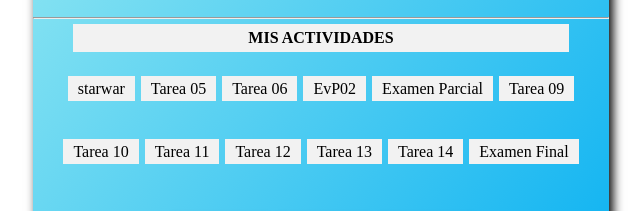
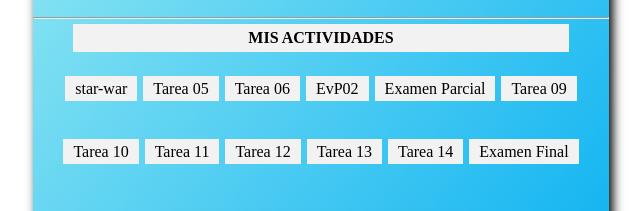
Before and after one commit to omar061020/omar061020.github.io, a plain HTML site: page index.html in a window 1280 px wide. Shown: the part 406-617 px from the top of the page, 319-959 px from the left. Drawn offline with Linux system fonts and the light colour scheme.

Commit message:
Update index.html

```diff
--- a/index.html
+++ b/index.html
@@ -24,7 +24,7 @@ v<!DOCTYPE html>
             <ul>
                 <!--tarea04,tarea05,evp2,exp son los nombres de los repositorios github secundarios-->
 
-                <li><a href="/starwar/index.html">starwar</a></li>
+                <li><a href="/star-war/index.html">star-war</a></li>
                 <li><a href="/tarea05/index.html">Tarea 05</a></li>
                 <li><a href="/tarea06/index.html">Tarea 06</a></li>
                 <li><a href="/evp2/index.html">EvP02</a></li>
```
